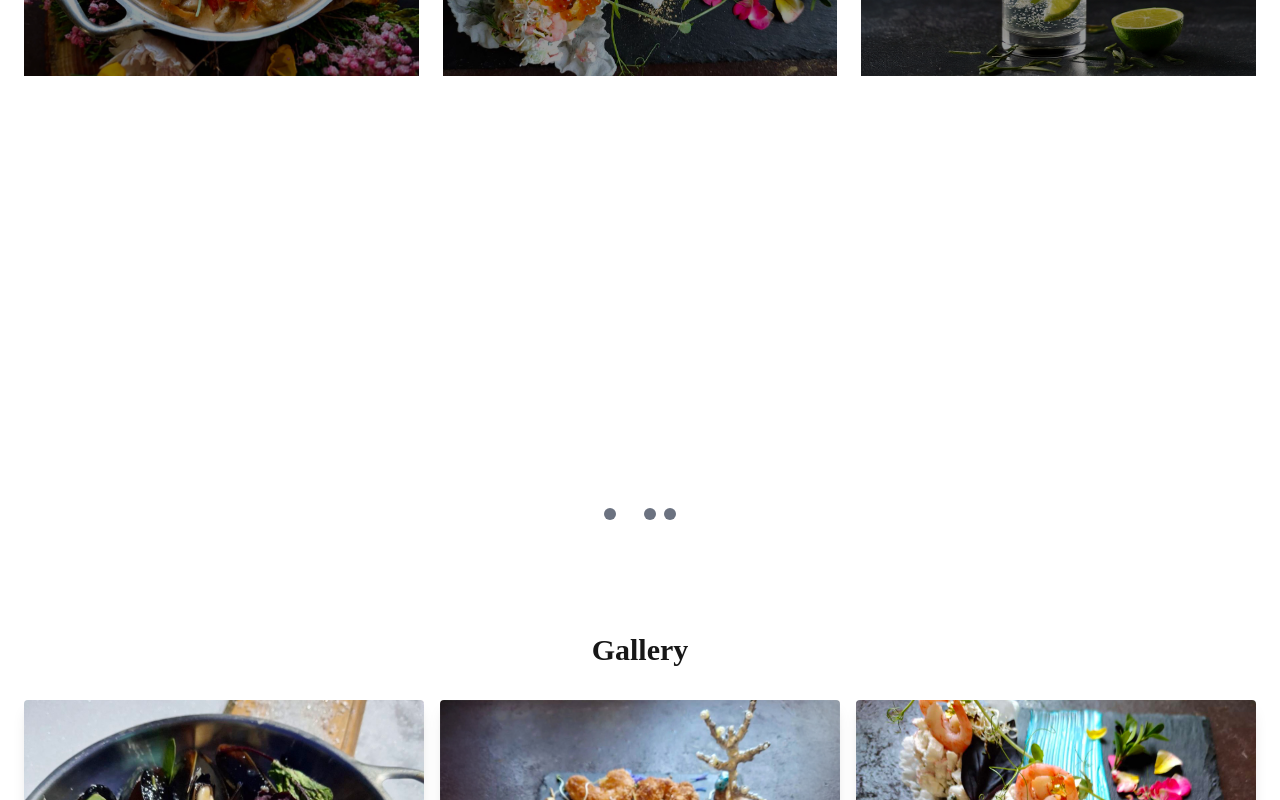
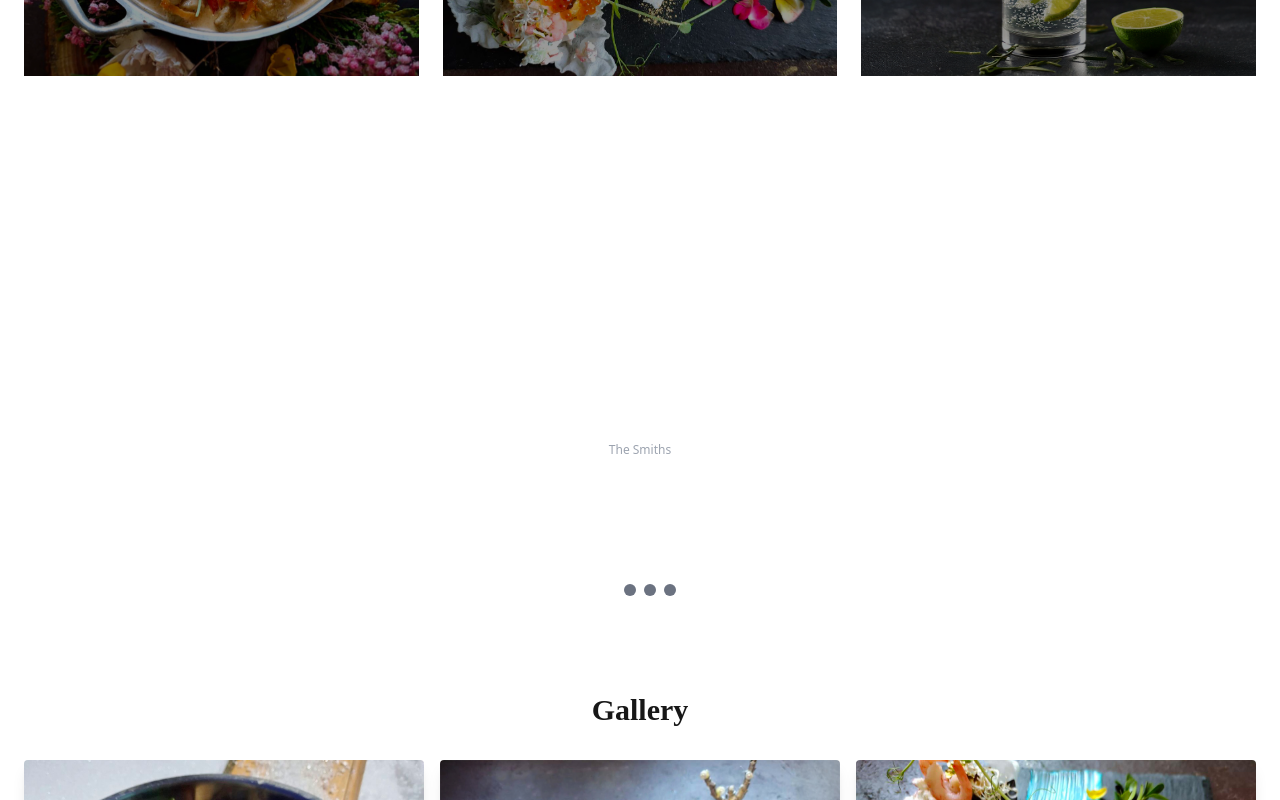
Before and after one commit to natalia-protsiuk/cafe-paris, a Next.js app: page / in a window 1280 px wide. Shown: the part 1540-2340 px from the top of the page. Built offline with nearby package versions, Linux system fonts and the light colour scheme.

Commit message:
Refactored Reviews section and updated packages

```diff
--- a/app/components/Footer.tsx
+++ b/app/components/Footer.tsx
@@ -39,7 +39,7 @@ export default function Footer() {
         {/* Footer Bottom */}
         <div className="border-t border-gray-700 mt-10 pt-6 flex flex-col md:flex-row items-center justify-between">
           <p className="text-gray-500 text-xs">
-            Copyright © {DateTime.now().year}, Café Paris.
+            Copyright © 2004 - {DateTime.now().year}, Café Paris.
           </p>
           {/* Social Icons */}
           <div className="flex space-x-4 mt-4 md:mt-0">
--- a/app/components/Header.tsx
+++ b/app/components/Header.tsx
@@ -23,6 +23,7 @@ const Header: React.FC = () => {
     { id: "main", href: "#menu", label: "Головне меню" },
     { id: "banquet", href: "#menu", label: "Банкетне меню" },
     { id: "drinks", href: "#menu", label: "Напої" },
+    { id: "reviews", href: "#reviews", label: "Відгуки" },
     { id: "gallery", href: "#gallery", label: "Gallery" },
   ];
 
--- a/app/components/Reviews.tsx
+++ b/app/components/Reviews.tsx
@@ -1,24 +1,113 @@
+// "use client";
+// import React, { useState, useEffect } from "react";
+
+// const reviews = [
+//   {
+//     text: "Кафе 'Париж' – це найпрекрасніший заклад, інтер'єр якого розроблений з любов’ю та душевністю, а страви – надзвичайно смачні. І все це завдяки господині, яка має найкращі людські якості та втілює їх для чудового відпочинку у своєму закладі. Велике спасибі, Людочко і Танюшко, за ваш майстер-клас. Якби ви були в Європі, то стали б найуспішнішими майстрами своєї справи. Часто згадую, перебуваючи в Європі, ті незабутні свята, ювілеї, які ми святкували у вас разом із сім’ями. Все було дуже смачно, оформлено на вищому рівні – чистота, затишок, музика. Це не забудеться ніколи.Велике вам людське спасибі. Сподіваюся, що незабаром ми знову будемо у вашому прекрасному закладі святкувати День перемоги України! Рекомендую всім це чудове кафе.",
+//     author: "Marie Smith",
+//     position: "The Smiths",
+//   },
+//   {
+//     text: "Bce було дуже гарно, затишно i найголовніше - смачно! Подача страв креативна та оригінальна! Дякуємо.",
+//     author: "John Doe",
+//     position: "Gourmet Critic",
+//   },
+//   {
+//     text: "Друзі, рекомендую. Завітайте до ресторану. Bce на найвищому рівні. Є окрема зала, що дуже зручно для тих, хто з дітками. Кухня смачна і якісна. Персонал дуже ввічливий. Нам все дуже сподобалося!",
+//     author: "Anna Williams",
+//     position: "Food Blogger",
+//   },
+//   {
+//     text: "Затишне, казкове місце з прекрасним сервісом. Тому обрала саме ваше кафе для своєї новорічної вечері. У серці залишаться теплі спогади надовго. Дякую. З наступаючим Новим роком і Різдвом усіх. Нехай у Новому році у вас буде багато вдячних клієнтів.",
+//     author: "Anna Williams",
+//     position: "Food Blogger",
+//   },
+// ];
+
+// export default function ReviewsCarousel() {
+//   const [currentIndex, setCurrentIndex] = useState(0);
+
+//   useEffect(() => {
+//     const interval = setInterval(() => {
+//       setCurrentIndex((prevIndex) =>
+//         prevIndex === reviews.length - 1 ? 0 : prevIndex + 1
+//       );
+//     }, 5000);
+
+//     return () => clearInterval(interval);
+//   }, [currentIndex]); // Added currentIndex as a dependency
+
+//   const handleDotClick = (index: number) => {
+//     setCurrentIndex(index);
+//   };
+
+//   return (
+//     <section className="relative w-full py-16 text-white">
+//       <div className="container mx-auto text-center max-w-4xl px-6">
+//         {/* <span className="uppercase text-sm tracking-wide mb-2 block">
+//           — TESTIMONIALS —
+//         </span> */}
+//         <h2 className="text-4xl md:text-5xl font-semibold mb-6">Відгуки</h2>
+
+//         {/* Reviews */}
+//         <div className="relative h-[200] md:h-56">
+//           {reviews.map((review, index) => (
+//             <div
+//               key={index}
+//               className={`absolute inset-0 flex flex-col items-center justify-center opacity-0 transition-opacity duration-1000 ease-in-out ${
+//                 index === currentIndex ? "opacity-100" : "opacity-0"
+//               }`}
+//             >
+//               <p className="text-lg italic leading-relaxed max-w-3xl">
+//                 `&quot;`{review.text}`&quot;`
+//               </p>
+//               {/* <div className="mt-6">
+//                 <div className="uppercase font-semibold">{review.author}</div>
+//                 <div className="text-sm text-gray-400">{review.position}</div>
+//               </div> */}
+//             </div>
+//           ))}
+//         </div>
+
+//         {/* Dots Navigation */}
+//         <div className="mt-6 flex justify-center space-x-2">
+//           {reviews.map((_, index) => (
+//             <button
+//               key={index}
+//               onClick={() => handleDotClick(index)}
+//               className={`h-3 w-3 rounded-full transition-colors duration-300 ${
+//                 index === currentIndex ? "bg-white" : "bg-gray-500"
+//               }`}
+//               aria-label={`Go to review ${index + 1}`}
+//             ></button>
+//           ))}
+//         </div>
+//       </div>
+//     </section>
+//   );
+// }
+
 "use client";
 import React, { useState, useEffect } from "react";
 
 const reviews = [
   {
-    text: "Кафе 'Париж' – це найпрекрасніший заклад, інтер'єр якого розроблений з любов’ю та душевністю, а страви – надзвичайно смачні. І все це завдяки господині, яка має найкращі людські якості та втілює їх для чудового відпочинку у своєму закладі. Велике спасибі, Людочко і Танюшко, за ваш майстер-клас. Якби ви були в Європі, то стали б найуспішнішими майстрами своєї справи. Часто згадую, перебуваючи в Європі, ті незабутні свята, ювілеї, які ми святкували у вас разом із сім’ями. Все було дуже смачно, оформлено на вищому рівні – чистота, затишок, музика. Це не забудеться ніколи.Велике вам людське спасибі. Сподіваюся, що незабаром ми знову будемо у вашому прекрасному закладі святкувати День перемоги України! Рекомендую всім це чудове кафе.",
+    text: "Кафе 'Париж' – це найпрекрасніший заклад, інтер'єр якого розроблений з любов’ю та душевністю, а страви – надзвичайно смачні...",
     author: "Marie Smith",
     position: "The Smiths",
   },
   {
-    text: "Все було дуже гарно, затишно і найголовніше – смачно! Подача страв креативна та оригінальна! Дякуємо.",
+    text: "Bce було дуже гарно, затишно i найголовніше - смачно! Подача страв креативна та оригінальна! Дякуємо.",
     author: "John Doe",
     position: "Gourmet Critic",
   },
   {
-    text: "Друзі, рекомендую. Завітайте до ресторану. Все на найвищому рівні. Є окрема зала, що дуже зручно для тих, хто з дітками. Кухня смачна і якісна. Персонал дуже ввічливий. Нам все дуже сподобалося!",
+    text: "Друзі, рекомендую. Завітайте до ресторану. Bce на найвищому рівні...",
     author: "Anna Williams",
     position: "Food Blogger",
   },
   {
-    text: "Затишне, казкове місце з прекрасним сервісом. Тому обрала саме ваше кафе для своєї новорічної вечері. У серці залишаться теплі спогади надовго. Дякую. З наступаючим Новим роком і Різдвом усіх. Нехай у Новому році у вас буде багато вдячних клієнтів.",
+    text: "Затишне, казкове місце з прекрасним сервісом. Тому обрала саме ваше кафе для своєї новорічної вечері...",
     author: "Anna Williams",
     position: "Food Blogger",
   },
@@ -32,45 +121,46 @@ export default function ReviewsCarousel() {
       setCurrentIndex((prevIndex) =>
         prevIndex === reviews.length - 1 ? 0 : prevIndex + 1
       );
-    }, 5000);
+    }, 7000); // Slightly slower for longer text
 
     return () => clearInterval(interval);
-  }, [currentIndex]); // Added currentIndex as a dependency
+  }, [currentIndex]);
 
   const handleDotClick = (index: number) => {
     setCurrentIndex(index);
   };
 
   return (
-    <section className="relative w-full py-16 text-white">
-      <div className="container mx-auto text-center max-w-4xl px-6">
-        {/* <span className="uppercase text-sm tracking-wide mb-2 block">
-          — TESTIMONIALS —
-        </span> */}
-        <h2 className="text-4xl md:text-5xl font-semibold mb-6">Відгуки</h2>
+    <section className="relative w-full text-white py-12 px-4 sm:px-6 md:px-8">
+      <div className="max-w-4xl mx-auto text-center">
+        <h2 className="text-3xl sm:text-4xl md:text-5xl font-semibold mb-8">
+          Відгуки
+        </h2>
 
         {/* Reviews */}
-        <div className="relative h-[200] md:h-56">
+        <div className="relative min-h-[240px] sm:min-h-[280px] md:min-h-[300px]">
           {reviews.map((review, index) => (
             <div
               key={index}
-              className={`absolute inset-0 flex flex-col items-center justify-center opacity-0 transition-opacity duration-1000 ease-in-out ${
+              className={`absolute inset-0 transition-opacity duration-1000 ease-in-out ${
                 index === currentIndex ? "opacity-100" : "opacity-0"
-              }`}
+              } flex flex-col justify-center items-center text-center px-4 sm:px-6`}
             >
-              <p className="text-lg italic leading-relaxed max-w-3xl">
-                `&quot;`{review.text}`&quot;`
+              <p className="text-base sm:text-lg md:text-xl font-light leading-relaxed max-w-3xl mx-auto break-words">
+                “{review.text}”
               </p>
-              {/* <div className="mt-6">
-                <div className="uppercase font-semibold">{review.author}</div>
-                <div className="text-sm text-gray-400">{review.position}</div>
-              </div> */}
+              <div className="mt-4">
+                <div className="font-semibold uppercase text-sm sm:text-base">
+                  {review.author}
+                </div>
+                <div className="text-xs text-gray-400">{review.position}</div>
+              </div>
             </div>
           ))}
         </div>
 
-        {/* Dots Navigation */}
-        <div className="mt-6 flex justify-center space-x-2">
+        {/* Navigation Dots */}
+        <div className="mt-8 flex justify-center gap-2">
           {reviews.map((_, index) => (
             <button
               key={index}
@@ -79,7 +169,7 @@ export default function ReviewsCarousel() {
                 index === currentIndex ? "bg-white" : "bg-gray-500"
               }`}
               aria-label={`Go to review ${index + 1}`}
-            ></button>
+            />
           ))}
         </div>
       </div>
--- a/package.json
+++ b/package.json
@@ -10,7 +10,7 @@
   },
   "dependencies": {
     "luxon": "^3.6.1",
-    "next": "^15.1.7",
+    "next": "^15.3.1",
     "react": "^19.0.0",
     "react-dom": "^19.0.0",
     "react-icons": "^5.5.0"
```
Also changed, not shown: 1 other file (tests, documents, lock files or other folders).
